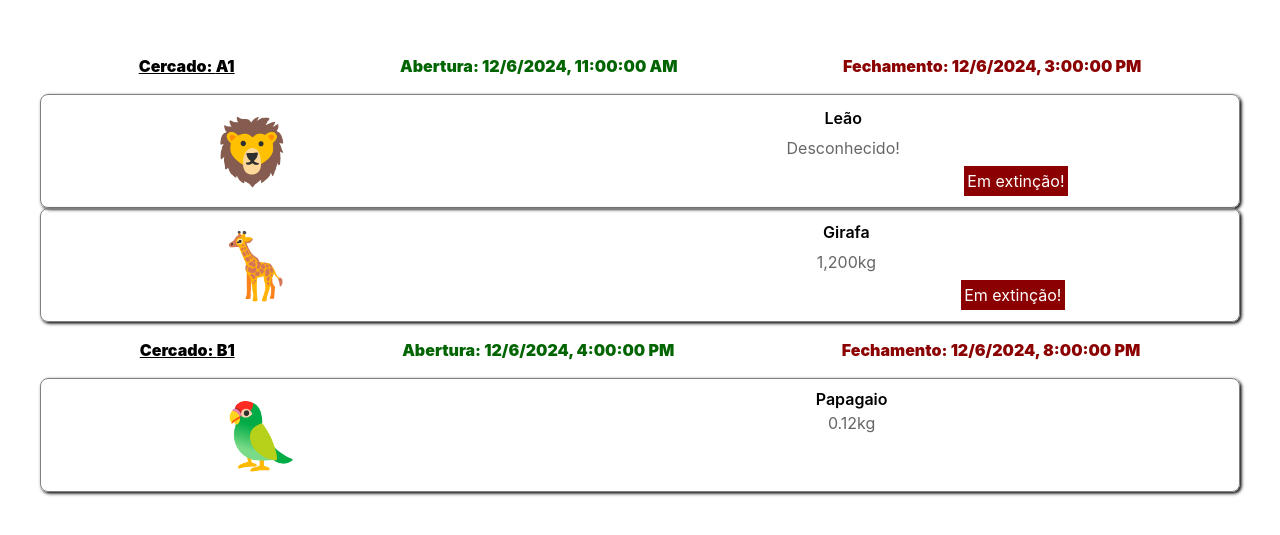
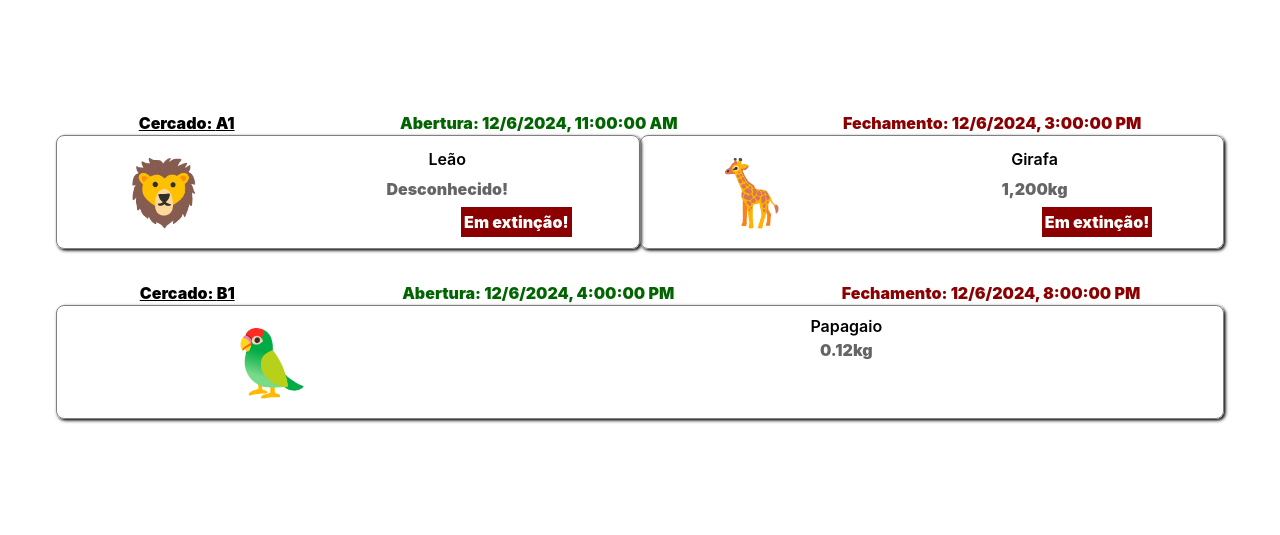
Before and after one commit to ufjf-dcc207/ufjf-dcc207-2024-3-a-atv03-igorknop, a React (Vite) app: page / in a window 1280 px wide. Shown: the part 135-670 px from the top of the page. Built offline with nearby package versions, Linux system fonts and the light colour scheme.

Commit message:
adiciona filhos na exibição

```diff
--- a/src/App.tsx
+++ b/src/App.tsx
@@ -5,11 +5,21 @@
 function App() {
   return (
     <div className="app">
-      <Exibicao abertura={new Date("2024-12-06T08:00:00.000-03:00")} fechamento={new Date("2024-12-06T12:00-03:00")} cercado="A1"/>
-      <Animal icone="🦁" nome = "Leão" peso = {-1} extincao/>
-      <Animal icone="🦒" nome = "Girafa" peso = {1200} extincao/>
-      <Exibicao  abertura={new Date("2024-12-06T13:00:00.000-03:00")} fechamento={new Date("2024-12-06T17:00-03:00")} cercado="B1"/>
-      <Animal icone="🦜" nome = "Papagaio" peso = {0.120} />
+      <Exibicao
+        abertura={new Date("2024-12-06T08:00:00.000-03:00")}
+        fechamento={new Date("2024-12-06T12:00-03:00")}
+        cercado="A1"
+      >
+        <Animal icone="🦁" nome="Leão" peso={-1} extincao />
+        <Animal icone="🦒" nome="Girafa" peso={1200} extincao />
+      </Exibicao>
+      <Exibicao
+        abertura={new Date("2024-12-06T13:00:00.000-03:00")}
+        fechamento={new Date("2024-12-06T17:00-03:00")}
+        cercado="B1"
+      >
+        <Animal icone="🦜" nome="Papagaio" peso={0.12} />
+      </Exibicao>
     </div>
   );
 }
--- a/src/Exibicao.css
+++ b/src/Exibicao.css
@@ -2,8 +2,9 @@
   font-weight: 900;
   padding: 1em;
   display: grid;
-    grid-template-areas: "local inicio fim";
-    place-items: center;
+  grid-template-areas:
+    "local inicio fim"
+    "animais animais animais";
   .inicio {
     color: darkgreen;
     grid-area: inicio;
@@ -12,9 +13,13 @@
     color: darkred;
     grid-area: fim;
   }
-    .local{
+  .local {
     text-decoration: underline;
     grid-area: local;
-
+  }
+  .animais {
+      display: grid;
+      grid-template-columns: repeat(auto-fit, minmax(200px, 1fr));
+      grid-area: animais;
   }
 }
--- a/src/Exibicao.tsx
+++ b/src/Exibicao.tsx
@@ -1,15 +1,23 @@
 import "./Exibicao.css";
+import { ReactNode } from "react";
 interface ExibicaoProps {
   abertura: Date;
   fechamento: Date;
   cercado: string;
+  children?: ReactNode;
 }
-export default function Exibicao({ abertura:inicio, fechamento:fim, cercado:local }: ExibicaoProps) {
+export default function Exibicao({
+  abertura: inicio,
+  fechamento: fim,
+  cercado: local,
+  children: animais,
+}: ExibicaoProps) {
   return (
     <div className="exibicao">
       <div className="inicio">Abertura: {inicio.toLocaleString()}</div>
       <div className="fim">Fechamento: {fim.toLocaleString()}</div>
       <div className="local">Cercado: {local}</div>
+      <div className="animais">{animais}</div>
     </div>
   );
 }
```
Lines whose indentation alone changed are shown as unchanged.
